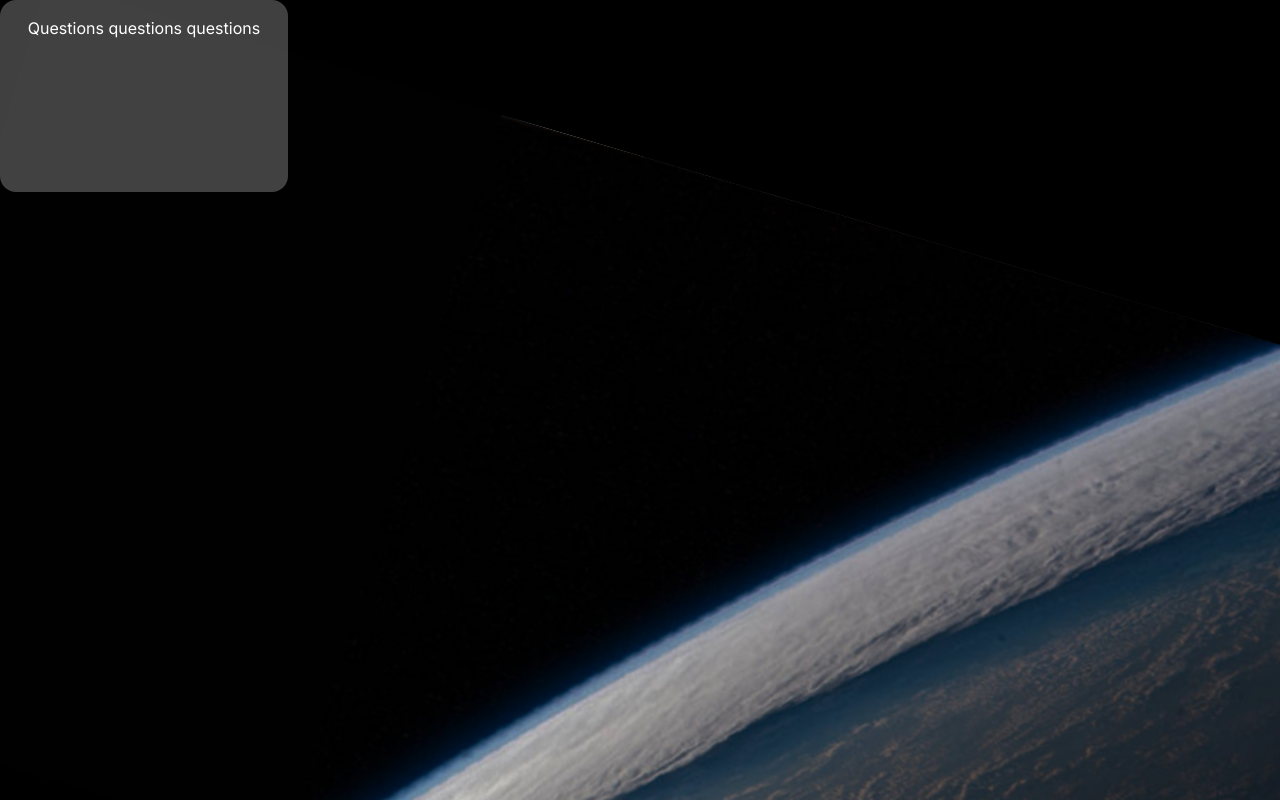
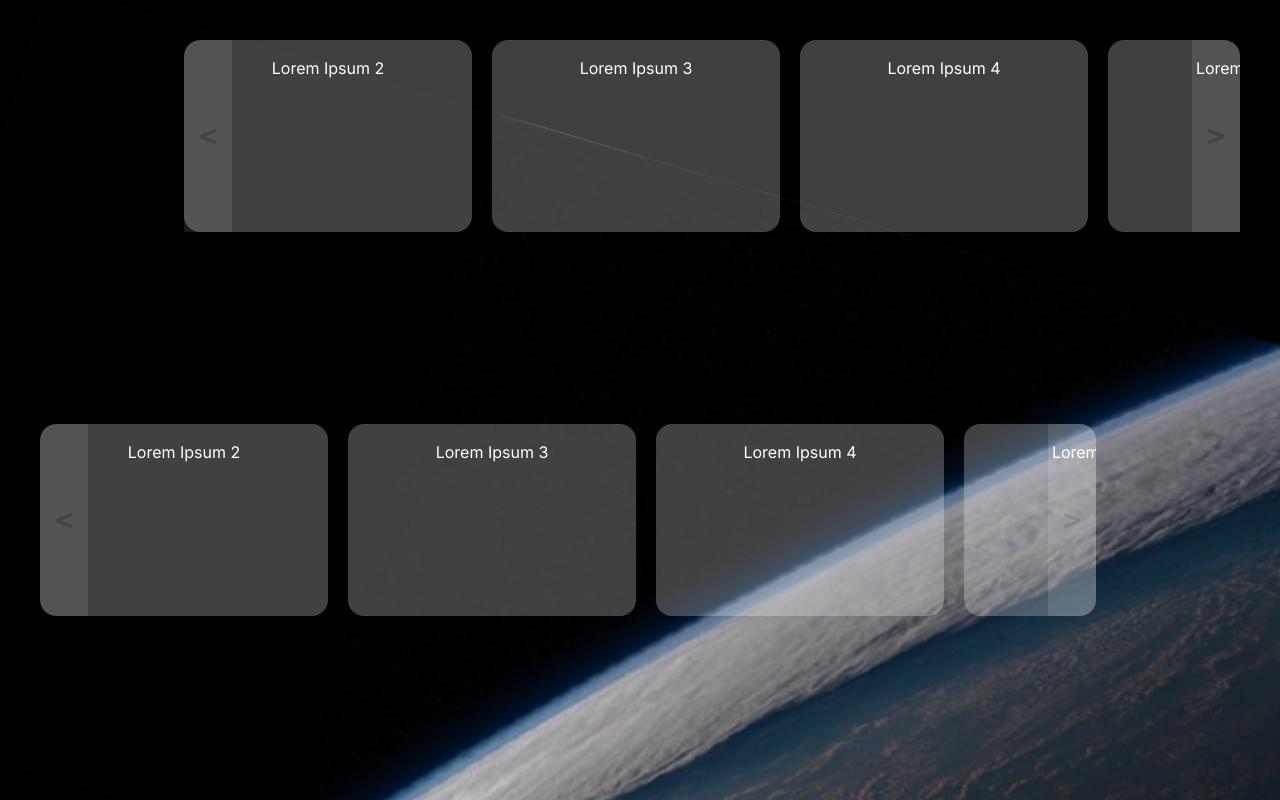
Before and after one commit to damnitjoshua/PNL23-Web, a Next.js app: page /faq in a window 1280 px wide. Built offline with nearby package versions, Linux system fonts and the light colour scheme.

Commit message:
Done faq page

```diff
--- a/app/faq/page.tsx
+++ b/app/faq/page.tsx
@@ -1,11 +1,12 @@
 import React from "react";
 import Image from "next/image";
 import FaqBg from "../../public/images/faq-bg.svg";
-import { CarouselCard } from "../../components/CarouselCard";
+import { Carousel } from "../../components/Carousel/Carousel";
+import { qna } from "../../data/qna";
 
 export default function Page() {
   return (
-    <div className="h-screen bg-black">
+    <div className="w-screen h-screen bg-black">
       <Image
         src={FaqBg}
         alt={"Faq Earth Image"}
@@ -13,8 +14,13 @@ export default function Page() {
         fill
         style={{ objectFit: "cover" }}
       />
-      <div className="container relative z-20">
-        <CarouselCard />
+      <div className="relative z-20 overflow-hidden w-screen p-10 flex flex-col gap-36">
+        <div className="w-auto relative ml-36 overflow-hidden rounded-2xl h-60">
+          <Carousel qna={qna} />
+        </div>
+        <div className=" w-auto relative overflow-hidden rounded-2xl mr-36">
+          <Carousel qna={qna} />
+        </div>
       </div>
     </div>
   );
--- /dev/null
+++ b/components/Carousel/Carousel.tsx
@@ -0,0 +1,93 @@
+"use client";
+
+import React, { useEffect, useState } from "react";
+import { CarouselCard } from "../CarouselCard";
+
+type CarouselItems = { question: string; answer: string }[];
+
+interface CarouselProps {
+  qna: CarouselItems;
+  [x: string]: any;
+}
+
+export function Carousel({ qna, ...props }: CarouselProps) {
+  const [transition, setTransition] = useState<string>("transition-all");
+  const [transitionAmount, setTransitionAmount] = useState<number>(-19.25);
+  const [carouselItems, setCarouselItems] = useState<CarouselItems>(qna);
+  const [isTicking, setIsTicking] = useState<boolean>(false);
+
+  const shiftPrev = (copy: CarouselItems) => {
+    let lastcard = copy.pop();
+    if (lastcard) {
+      copy.splice(0, 0, lastcard);
+    }
+    setCarouselItems(copy);
+  };
+
+  const shiftNext = (copy: CarouselItems) => {
+    let firstcard = copy.shift();
+    if (firstcard) {
+      copy.splice(copy.length, 0, firstcard);
+    }
+    setCarouselItems(copy);
+  };
+
+  useEffect(() => {
+    if (isTicking) {
+      new Promise((resolve) => setTimeout(resolve, 200)).then(() => {
+        setTransition("");
+        if (transitionAmount < 0) {
+          shiftNext([...carouselItems]);
+        } else {
+          shiftPrev([...carouselItems]);
+        }
+        setTransitionAmount(-19.25);
+        setIsTicking(false);
+      });
+    }
+  }, [isTicking, transitionAmount, carouselItems]);
+
+  return (
+    <div className="relative h-full">
+      <div className="absolute z-30 w-full">
+        <button
+          onClick={() => {
+            if (!isTicking) {
+              setTransition("transition-all");
+              setTransitionAmount((prev) => prev + 19.25);
+              setIsTicking(true);
+            }
+          }}
+          className="flex items-center justify-center h-48 absolute bg-white w-12 opacity-10 font-bold text-center text-3xl font-mono text-gray-600 hover:opacity-25 transition-opacity"
+        >
+          &lt;
+        </button>
+        <button
+          onClick={() => {
+            if (!isTicking) {
+              setTransition("transition-all");
+              setTransitionAmount((prev) => prev - 19.25);
+              setIsTicking(true);
+            }
+          }}
+          className="flex items-center justify-center right-0 h-48 absolute bg-white w-12 opacity-10 font-bold text-center text-3xl font-mono text-gray-600 hover:opacity-25 transition-opacity"
+        >
+          &gt;
+        </button>
+      </div>
+      <div
+        onTransitionEnd={() => {}}
+        className={`flex flex-row w-fit overflow-hidden gap-5 rounded-2xl relative ${transition}`}
+        style={{
+          transform: `translate(${transitionAmount}rem, 0rem)`,
+        }}
+      >
+        {carouselItems.map(({ question, answer }) => {
+          return (
+            <CarouselCard key={question} question={question} answer={answer} />
+          );
+        })}
+      </div>
+    </div>
+  );
+}
--- a/components/CarouselCard.tsx
+++ b/components/CarouselCard.tsx
@@ -1,9 +1,28 @@
-import React from "react";
+import React, { useState } from "react";
 
-export function CarouselCard() {
+interface CarouselCardProps {
+  question: string;
+  answer: string;
+  [x: string]: any;
+}
+
+export function CarouselCard({
+  question,
+  answer,
+  ...props
+}: CarouselCardProps) {
+  const [text, setText] = useState<string>(question);
   return (
-    <div className="flex justify-center bg-opacity-25 bg-white w-72 h-48 rounded-2xl pt-4">
-      <p className="text-white">Questions questions questions</p>
+    <div
+      onMouseEnter={() => {
+        setText(answer);
+      }}
+      onMouseLeave={() => {
+        setText(question);
+      }}
+      className={`flex justify-center bg-opacity-25 hover:bg-opacity-40 bg-white w-72 h-48 rounded-2xl pt-4 transition-all`}
+    >
+      <p className="text-white">{text}</p>
     </div>
   );
 }
--- /dev/null
+++ b/data/qna.ts
@@ -0,0 +1,30 @@
+export const qna = [
+  {
+    question: "Lorem Ipsum 1",
+    answer: "Answer 1",
+  },
+  {
+    question: "Lorem Ipsum 2",
+    answer: "Answer 2",
+  },
+  {
+    question: "Lorem Ipsum 3",
+    answer: "Answer 3",
+  },
+  {
+    question: "Lorem Ipsum 4",
+    answer: "Answer 4",
+  },
+  {
+    question: "Lorem Ipsum 5",
+    answer: "Answer 5",
+  },
+  {
+    question: "Lorem Ipsum 6",
+    answer: "Answer 6",
+  },
+  {
+    question: "Lorem Ipsum 7",
+    answer: "Answer 7",
+  },
+];
```
